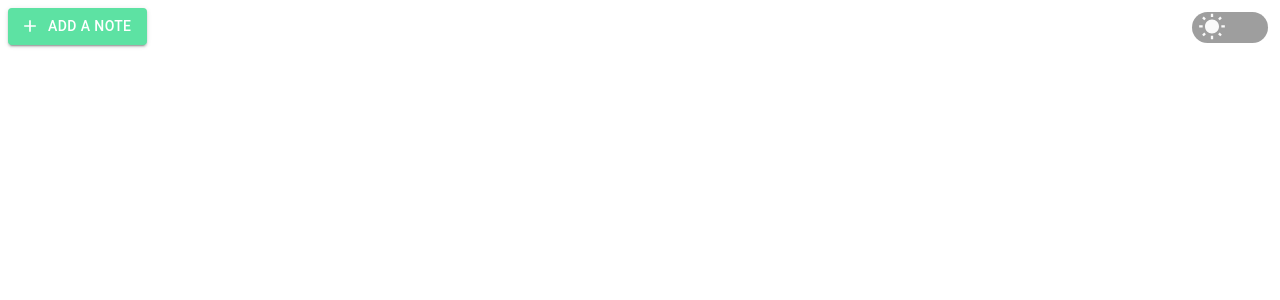
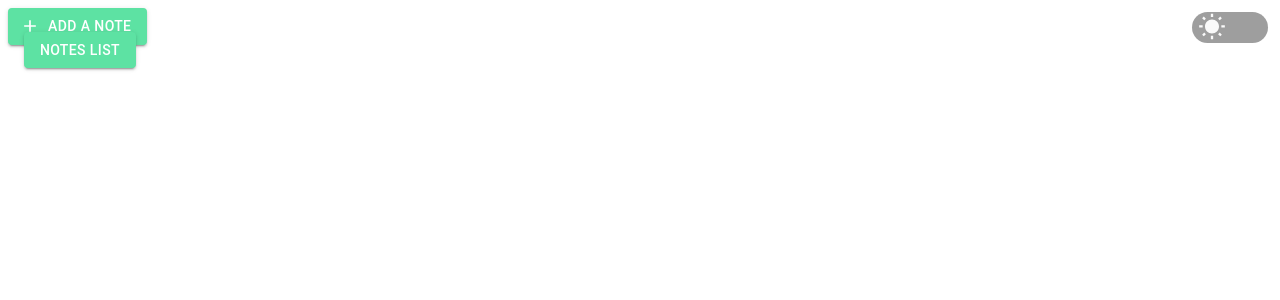
Before and after one commit to Naveenchandar/React-Sticky-Notes, a React (Create React App) app: page / in a window 1280 px wide. Shown: the top 300 px of the page. Built offline with nearby package versions, Linux system fonts and the light colour scheme.

Commit message:
notes list ui changes

```diff
--- a/src/App.css
+++ b/src/App.css
@@ -1,6 +1,7 @@
 body {
   margin: 0;
   padding: 0;
+  overflow: hidden;
 }
 .note {
   width: 250px;
--- a/src/components/AllNotes.js
+++ b/src/components/AllNotes.js
@@ -4,6 +4,7 @@ import Note from './Note';
 import { Button } from '@material-ui/core';
 import { withStyles } from '@material-ui/core/styles';
 import { Add as AddIcon } from '@material-ui/icons';
+import NotesList from './list';
 
 const useStyles = ((theme) => ({
   button: {
@@ -143,6 +144,7 @@ class DisplayAllNotes extends React.Component {
             Add a Note
       </Button>
         }
+        <NotesList notes={this.state.notes}/>
       </div>
     );
   }
--- /dev/null
+++ b/src/components/list.js
@@ -0,0 +1,92 @@
+import React from 'react';
+import { makeStyles, useTheme } from '@material-ui/core/styles';
+import {
+    Drawer,
+    Toolbar,
+    List,
+    Typography,
+    Divider,
+    Box,
+    Button
+} from '@material-ui/core';
+import {
+    Add as AddIcon,
+    Close as CloseIcon
+} from '@material-ui/icons';
+
+const drawerWidth = 240;
+
+const useStyles = makeStyles((theme) => ({
+    root: {
+        display: 'flex',
+        position: 'absolute',
+        top: '18px'
+    },
+    drawer: {
+        width: drawerWidth,
+        flexShrink: 0,
+    },
+    drawerPaper: {
+        width: drawerWidth,
+    },
+    drawerHeader: {
+        display: 'flex',
+        alignItems: 'center',
+        padding: theme.spacing(0, 1),
+        // necessary for content to be below app bar
+        ...theme.mixins.toolbar,
+        justifyContent: 'flex-end',
+    },
+    notesListBtn: {
+        background: '#5de2a3',
+        '&:hover': {
+            color: '#5de2a3',
+            backgroundColor: 'transparent'
+        }
+    }
+}));
+
+export default function NotesList({ notes }) {
+    const classes = useStyles();
+    const [open, setOpen] = React.useState(false);
+
+    const handleDrawerOpen = () => {
+        setOpen(true);
+    };
+
+    const handleDrawerClose = () => {
+        setOpen(false);
+    };
+
+    return (
+        <div className={classes.root}>
+            <Toolbar>
+                <Button variant="contained" className={classes.notesListBtn} color="primary" onClick={handleDrawerOpen}>
+                    Notes List
+                </Button>
+            </Toolbar>
+            <Drawer
+                className={classes.drawer}
+                variant="persistent"
+                anchor="left"
+                open={open}
+                classes={{
+                    paper: classes.drawerPaper,
+                }}
+            >
+                <div className={classes.drawerHeader}>
+                    <AddIcon />
+                    <CloseIcon onClick={handleDrawerClose} />
+                </div>
+                <Divider />
+                <List>
+                    <Typography variant='h5'>Sticky Notes</Typography>
+                    <Box component='div'>
+
+                    </Box>
+                </List>
+                <Divider />
+            </Drawer>
+        </div>
+    );
+}
```
